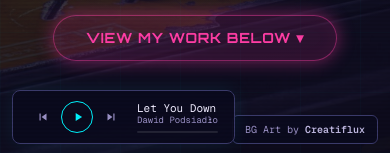
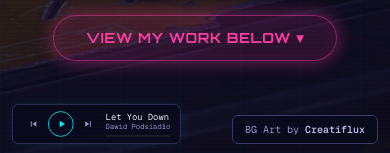
Before and after one commit to yksu0/Portfolio_BSIT_4C_SAM, a Next.js app: page / in a window 390 px wide. Shown: the part 688-841 px from the top of the page. Built offline with nearby package versions, Linux system fonts and the light colour scheme; no server answers.

Commit message:
responsive music player

```diff
--- a/src/app/globals.css
+++ b/src/app/globals.css
@@ -159,3 +159,12 @@ body {
 /* Custom scrollbar - hidden for snap scroll */
 .snap-container::-webkit-scrollbar { width: 0; }
 .snap-container { -ms-overflow-style: none; scrollbar-width: none; }
+
+/* Marquee animation for long song titles */
+@keyframes marquee {
+  0% { transform: translateX(0); }
+  100% { transform: translateX(-60%); }
+}
+.animate-marquee {
+  animation: marquee 6s linear infinite;
+}
--- a/src/components/MusicPlayer.jsx
+++ b/src/components/MusicPlayer.jsx
@@ -94,7 +94,7 @@ export default function MusicPlayer() {
 
   return (
     <div
-      className="fixed bottom-3 left-3 z-[90] flex items-center gap-3 px-4 py-2.5 rounded-lg border border-border-cyber backdrop-blur-xl font-mono"
+      className="fixed bottom-3 left-3 z-[90] flex items-center gap-2 sm:gap-3 px-3 sm:px-4 py-2 sm:py-2.5 rounded-lg border border-border-cyber backdrop-blur-xl font-mono scale-[0.8] sm:scale-100 origin-bottom-left"
       style={{ background: "rgba(11,11,30,0.88)", boxShadow: "0 0 20px rgba(0,245,255,0.08)" }}
     >
       <audio ref={audioRef} preload="metadata">
@@ -142,9 +142,11 @@ export default function MusicPlayer() {
 
       {/* Track info + progress */}
       <div className="min-w-0 max-w-[140px]">
-        <p className="text-[11px] text-text truncate leading-tight">
-          {current.title}
-        </p>
+        <div className="overflow-hidden">
+          <p className={`text-[11px] text-text whitespace-nowrap leading-tight ${current.title.length > 18 ? 'animate-marquee' : ''}`}>
+            {current.title}
+          </p>
+        </div>
         <p className="text-[9px] text-text-muted truncate leading-tight">
           {current.artist}
         </p>
```
